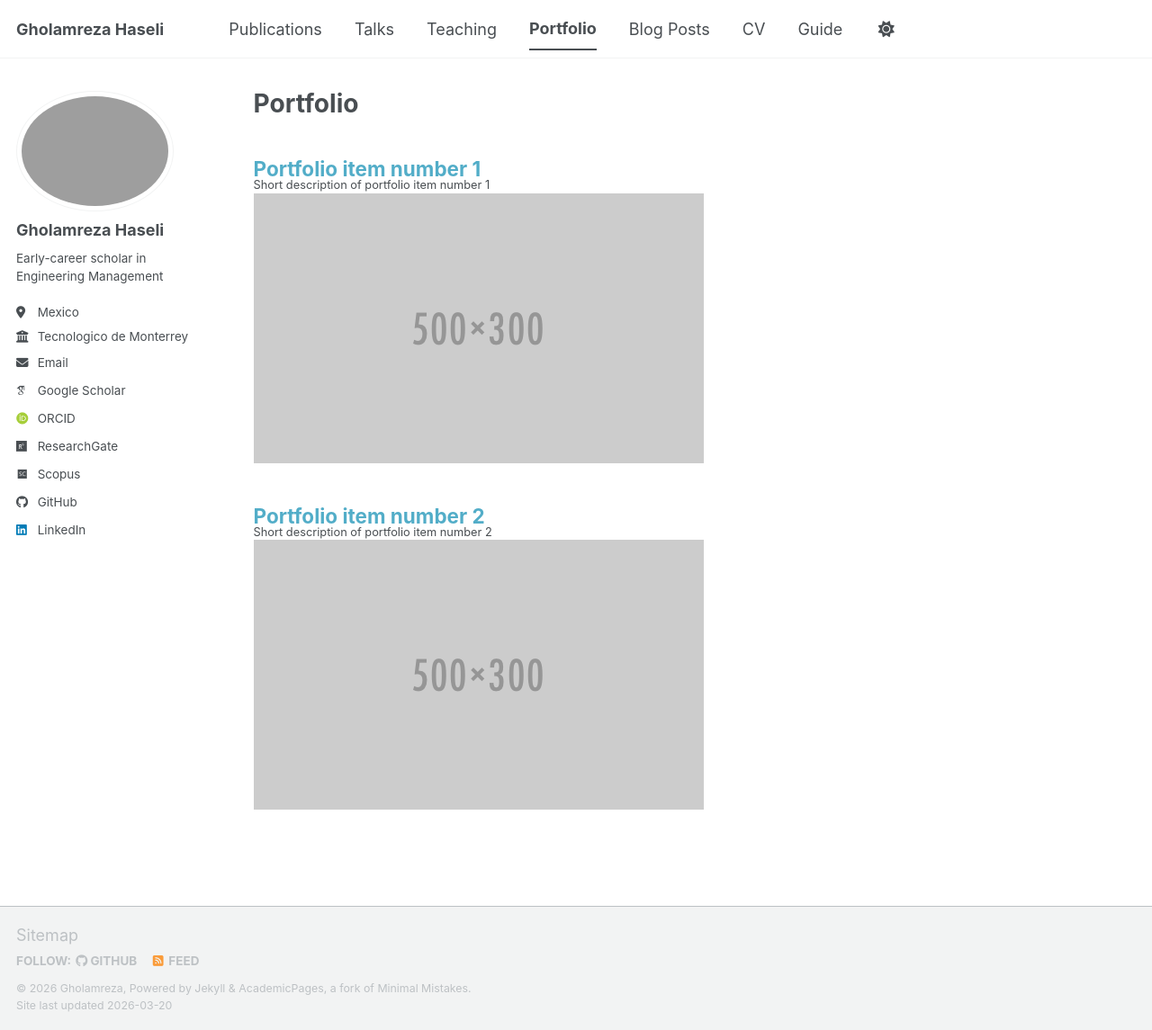
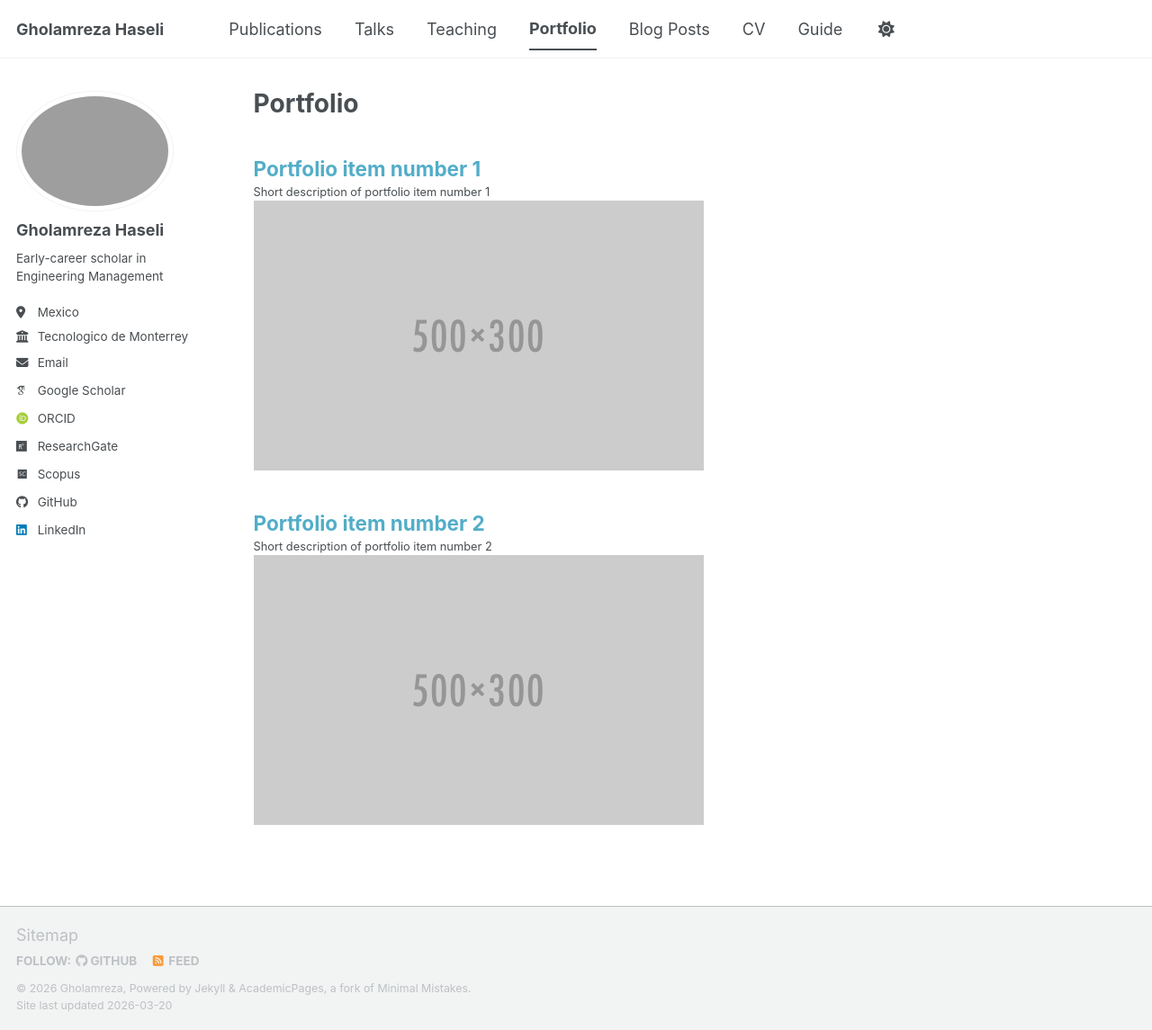
Before and after one commit to Gholamreza-Haseli/Gholamreza-Haseli.github.io, a Jekyll site: the page built from _pages/portfolio.html, in a window 1280 px wide and 1145 px high. Shown: the whole window at 90% size. Built offline with Jekyll 4.4.1, drawn with Linux system fonts in a browser that asks for light colours; some web fonts are replaced; a script bundle is joined from its source files by our own code; library files that are not in the unit come from our copies.

Commit message:
Update archive-single.html

```diff
--- a/_includes/archive-single.html
+++ b/_includes/archive-single.html
@@ -1,13 +1,13 @@
 <div class="{{ include.type | default: 'list' }}__item">
   <article class="archive__item" itemscope itemtype="https://schema.org/CreativeWork">
 
-    <h2 class="archive__item-title" itemprop="headline" style="margin-bottom: 0 !important; padding-bottom: 0 !important;">
+    <h2 class="archive__item-title" itemprop="headline" style="margin-bottom: 4px !important; padding-bottom: 0 !important;">
       <a href="{{ base_path }}{{ post.url }}" rel="permalink" style="text-decoration: none;">{{ post.title }}</a>
     </h2>
 
     {% if post.excerpt %}
-      <div class="archive__item-excerpt" itemprop="description" style="margin-top: -3px !important; margin-bottom: 0 !important;">
-        <p style="margin: 0 !important; line-height: 1.3 !important; font-size: 0.95em;">
+      <div class="archive__item-excerpt" itemprop="description" style="margin-top: 0 !important; margin-bottom: 0 !important;">
+        <p style="margin: 0 !important; line-height: 1.4 !important; font-size: 0.95em;">
           {{ post.excerpt | markdownify | remove: '<p>' | remove: '</p>' }}
         </p>
       </div>
```
